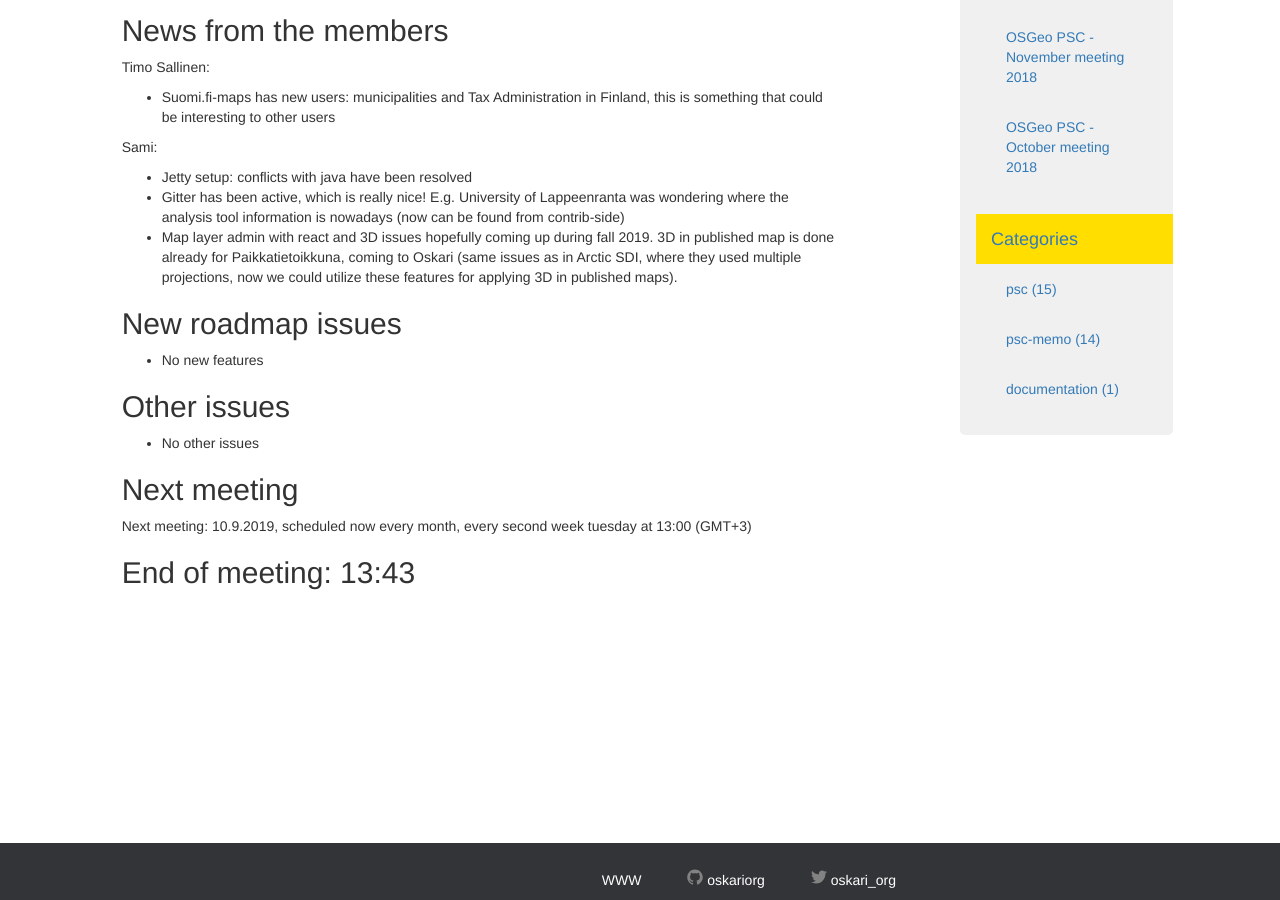
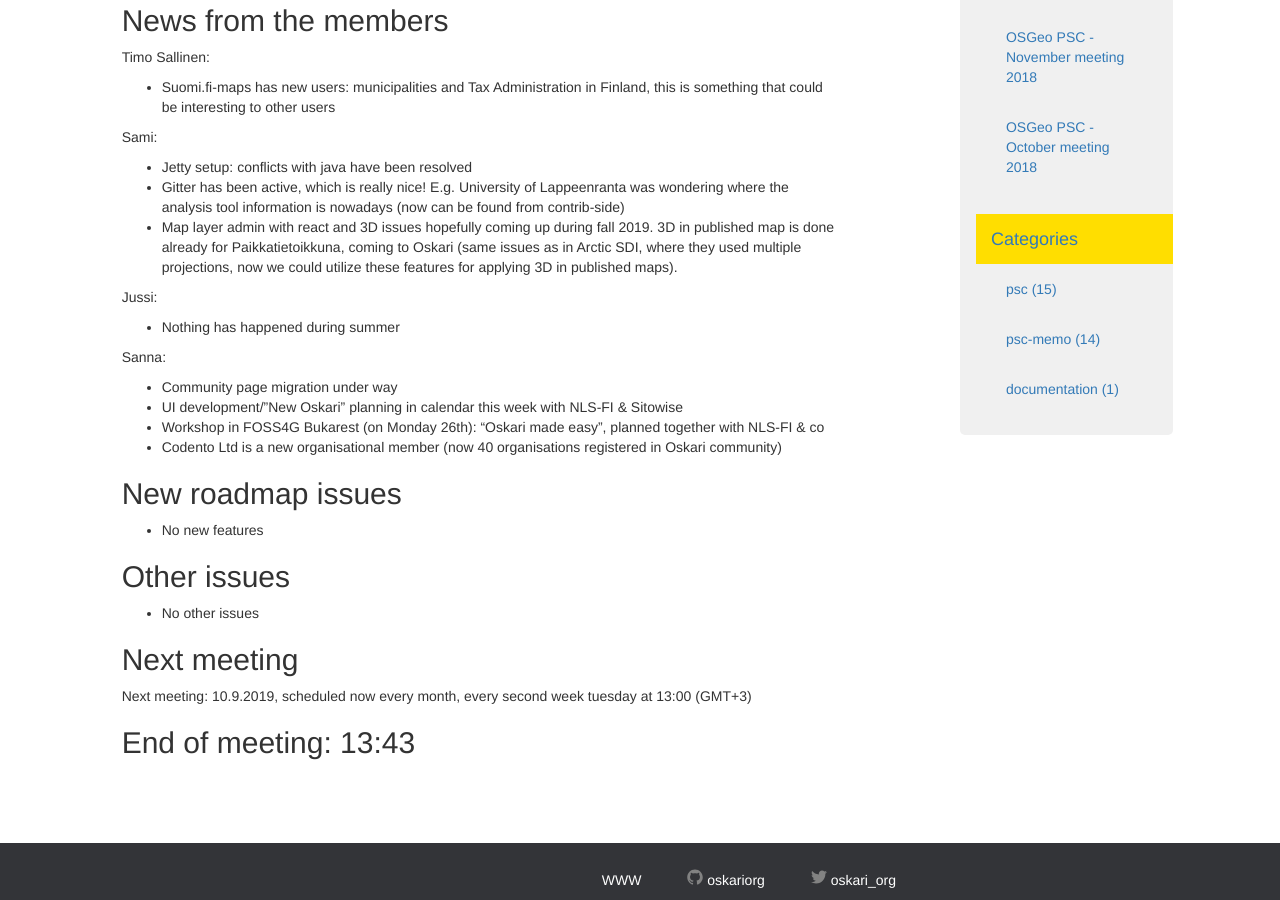
Before and after one commit to oskariorg/oskariorg.github.io, a Jekyll site: the page built from _posts/2019-08-12-PSC_August2019.md, in a window 1280 px wide and 900 px high, scrolled down 745 px. Built offline with Jekyll 4.4.1, drawn with Linux system fonts in a browser that asks for light colours; nearby versions of some CDN libraries.

Commit message:
August PSC memo

```diff
--- a/_posts/2019-08-12-PSC_August2019.md
+++ b/_posts/2019-08-12-PSC_August2019.md
@@ -19,7 +19,6 @@ Via conference call:
 - Sami Mäkinen
 - Jussi Arpalahti
 - Timo Sallinen
-
 - Sanna Jokela (secretary)
 
 Not present:
@@ -53,6 +52,15 @@ Sami:
 3D in published map is done already for Paikkatietoikkuna, coming to Oskari
 (same issues as in Arctic SDI, where they used multiple projections, now we could utilize these features for applying 3D in published maps).
 
+Jussi:
+- Nothing has happened during summer
+
+Sanna:
+
+- Community page migration under way
+- UI development/”New Oskari” planning in calendar this week with NLS-FI & Sitowise
+- Workshop in FOSS4G Bukarest (on Monday 26th): “Oskari made easy”, planned together with NLS-FI & co
+- Codento Ltd is a new organisational member (now 40 organisations registered in Oskari community)
 
 ## New roadmap issues
 
```
